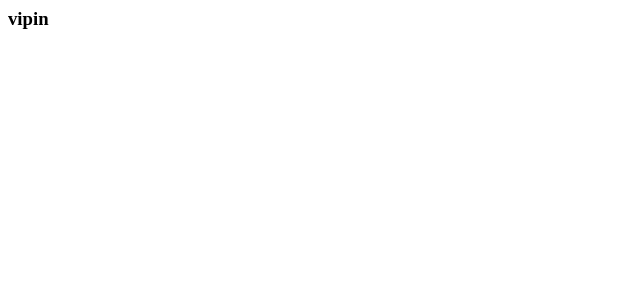
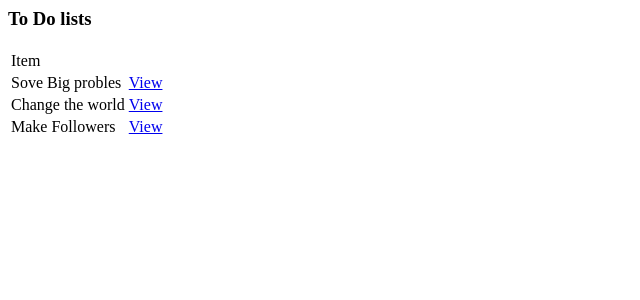
Before and after one commit to vipin-2022/django_ToDo_List, a Django app: page / in a window 1280 px wide. Before the commit the part shown is almost empty. Shown: the top 300 px of the page, without its empty margins (0-640 px from the left). Run offline with Django 4.2, Linux system fonts and the light colour scheme; data comes from the database, SQL or seed files in the repository.

Commit message:
second Commit

```diff
--- /dev/null
+++ b/base/templates/base/task_detail.html
@@ -0,0 +1 @@
+<h1>Task:{{task }} </h1>
--- a/base/templates/base/task_list.html
+++ b/base/templates/base/task_list.html
@@ -1 +1,19 @@
-<h3>vipin</h3>
+<h3>To Do lists</h3>
+<table>
+    <tr>
+        <td>Item</td>
+
+
+
+    </tr>
+
+    {% for task in tasks %}
+    <tr>
+        <td>{{task.title}}</td>
+        <td><a href="{% url 'task' task.id %}">View</a></td>
+
+    </tr>
+    {% empty %}
+    <h3>No items in list</h3>
+    {% endfor %}
+</table>
--- a/base/urls.py
+++ b/base/urls.py
@@ -1,8 +1,9 @@
 from django.urls import path
-from .views import TaskList
+from .views import TaskList,TaskDetail
 
 
 
 urlpatterns = [
     path('',TaskList.as_view(),name="tasks"),
+    path('task/<int:pk>/',TaskDetail.as_view(),name='task')
 ]
--- a/base/views.py
+++ b/base/views.py
@@ -1,6 +1,12 @@
 from django.shortcuts import render
 from django.views.generic.list import ListView
+from django.views.generic.detail import DetailView
 from .models import Task
 
 class TaskList(ListView):
     model=Task
+    context_object_name='tasks'
+
+class TaskDetail(DetailView):
+    model = Task
+    context_object_name='task'
```
